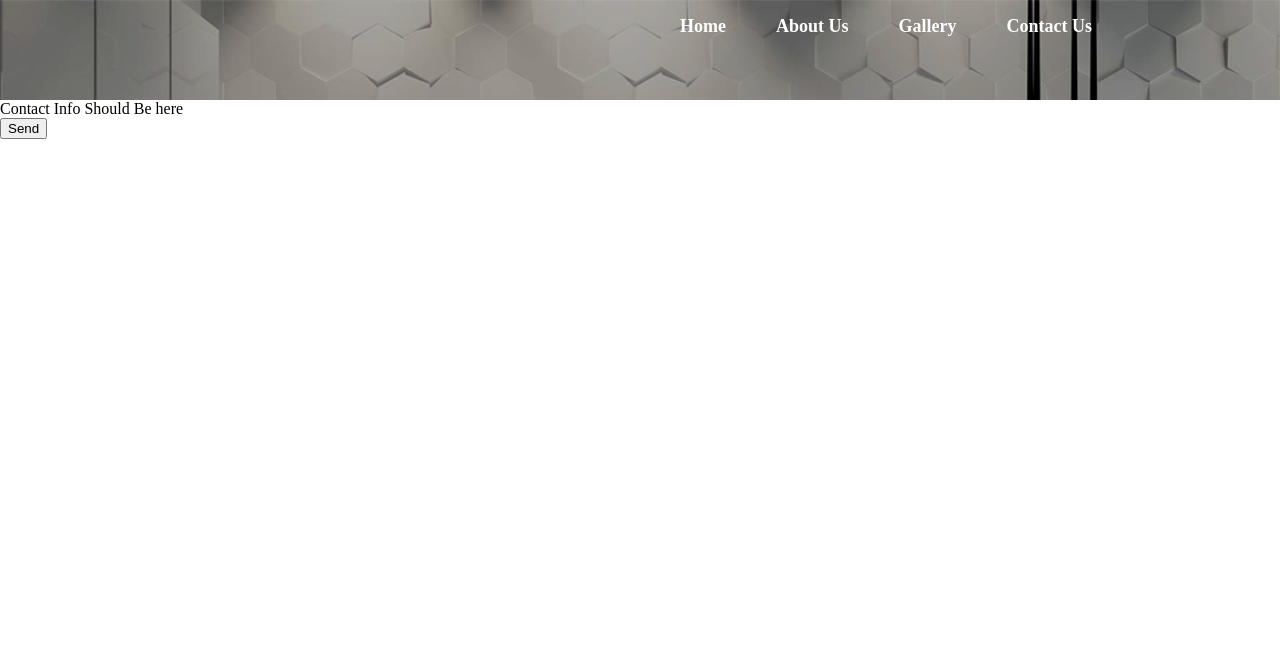
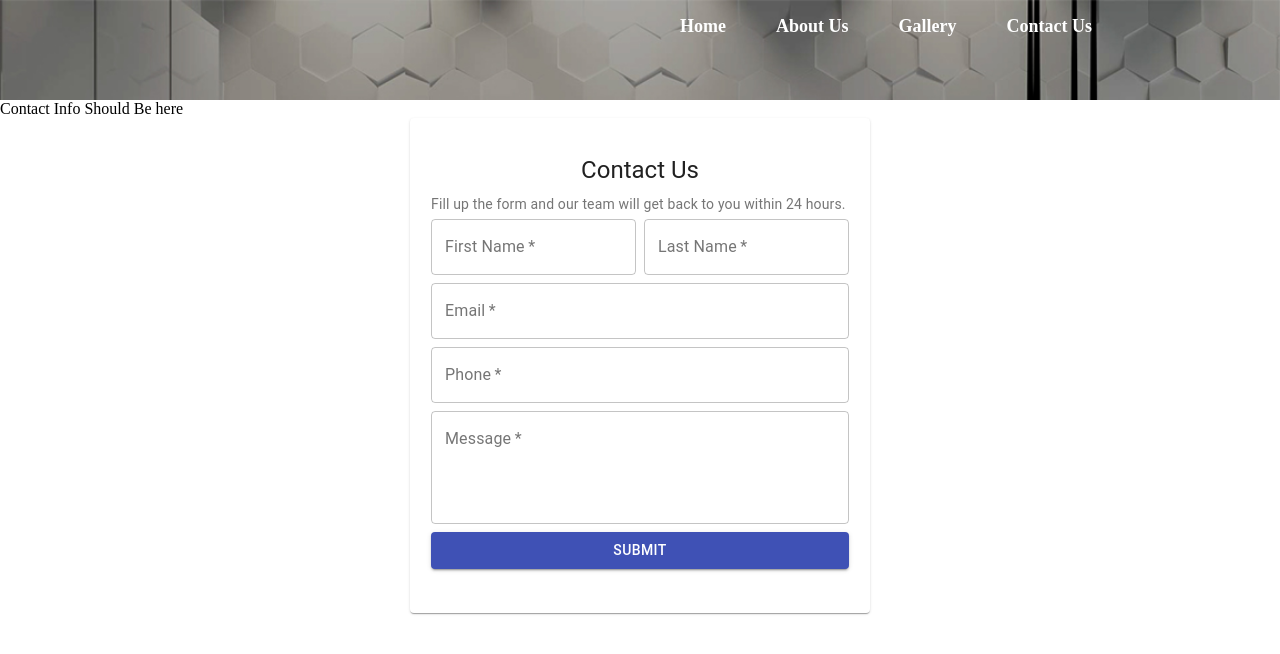
Before and after one commit to vitalii7777/tile-installation-landing, a React (Create React App) app in the folder client/: page /contactUs in a window 1280 px wide. Shown: the top 654 px of the page. Built offline with nearby package versions, Linux system fonts and the light colour scheme.

Commit message:
send works

```diff
--- a/client/src/components/Email.js
+++ b/client/src/components/Email.js
@@ -1,20 +1,80 @@
-import React from 'react';
+import React, { useState } from 'react';
 import { emailSend } from '../request/SendEmailReq'
+import { Grid, TextField, Button, Card, CardContent, Typography } from '@material-ui/core';
 
 
 export const Email = () => {
+    const [form, setForm] = useState({
+        firstName: '',
+        lastName: '',
+        email: '',
+        phone: '',
+        message: '',
+    });
+
+    const changeHandler = event => {
+        setForm ({...form, [event.target.name]: event.target.value});
+    };
 
     const clickHandler = async () => {
-        const email = {
-            message: 'REACT'
-        };
-
-        await emailSend(email)
+        // const email = {
+        //     message: 'REACT'
+        // };
+        await emailSend(form)
     };
 
     return (
-        <div>
-            <button onClick={clickHandler}>Send</button>
+        <div className="App">
+            <Grid>
+                <Card style={{ maxWidth: 450, padding: "20px 5px", margin: "0 auto" }}>
+                    <CardContent>
+                        <Typography gutterBottom variant="h5" align="center">
+                            Contact Us
+                        </Typography>
+                        <Typography variant="body2" color="textSecondary" component="p" gutterBottom>
+                            Fill up the form and our team will get back to you within 24 hours.
+                        </Typography>
+                        <form>
+                            <Grid container spacing={1}>
+                                <Grid xs={12} sm={6} item>
+                                    <TextField placeholder="Enter first name" label="First Name" name="firstName" variant="outlined" fullWidth required
+                                               value={form.firstName}
+                                               onChange={changeHandler}
+                                    />
+                                </Grid>
+                                <Grid xs={12} sm={6} item>
+                                    <TextField placeholder="Enter last name" label="Last Name" name="lastName" variant="outlined" fullWidth required
+                                               value={form.lastName}
+                                               onChange={changeHandler}
+                                    />
+                                </Grid>
+                                <Grid item xs={12}>
+                                    <TextField type="email" placeholder="Enter email" label="Email" name="email" variant="outlined" fullWidth required
+                                               value={form.email}
+                                               onChange={changeHandler}
+                                    />
+                                </Grid>
+                                <Grid item xs={12}>
+                                    <TextField type="number" placeholder="Enter phone number" label="Phone" name="phone" variant="outlined" fullWidth required
+                                               value={form.phone}
+                                               onChange={changeHandler}
+                                    />
+                                </Grid>
+                                <Grid item xs={12}>
+                                    <TextField label="Message" name="message" multiline rows={4} placeholder="Type your message here" variant="outlined" fullWidth required
+                                               value={form.message}
+                                               onChange={changeHandler}
+                                    />
+                                </Grid>
+                                <Grid item xs={12}>
+                                    <Button type="submit" variant="contained" color="primary" fullWidth onClick={clickHandler}>Submit</Button>
+                                </Grid>
+
+                            </Grid>
+                        </form>
+                    </CardContent>
+                </Card>
+            </Grid>
         </div>
     );
 };
--- a/client/src/index.css
+++ b/client/src/index.css
@@ -40,3 +40,15 @@ ul {
 body {
     margin: 0;
 }
+
+/* Chrome, Safari, Edge, Opera */
+input::-webkit-outer-spin-button,
+input::-webkit-inner-spin-button {
+    -webkit-appearance: none;
+    margin: 0;
+}
+
+/* Firefox */
+input[type=number] {
+    -moz-appearance: textfield;
+}
--- a/client/src/request/SendEmailReq.js
+++ b/client/src/request/SendEmailReq.js
@@ -1,3 +1,3 @@
 import { request } from "./request";
 
-export const emailSend  = async ({ message }) => request(`/api/mail-send`, 'POST', { message });
+export const emailSend  = async (form) => request(`/api/mail-send`, 'POST', { form });
```
Also changed, not shown: 2 other files (tests, documents, lock files or other folders).
